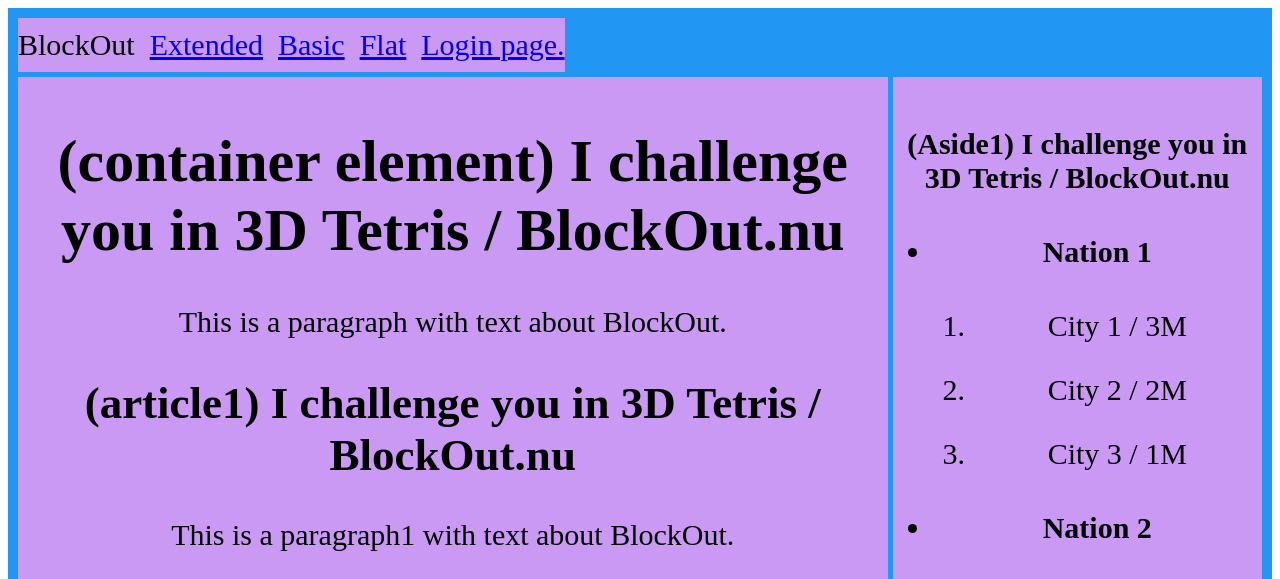
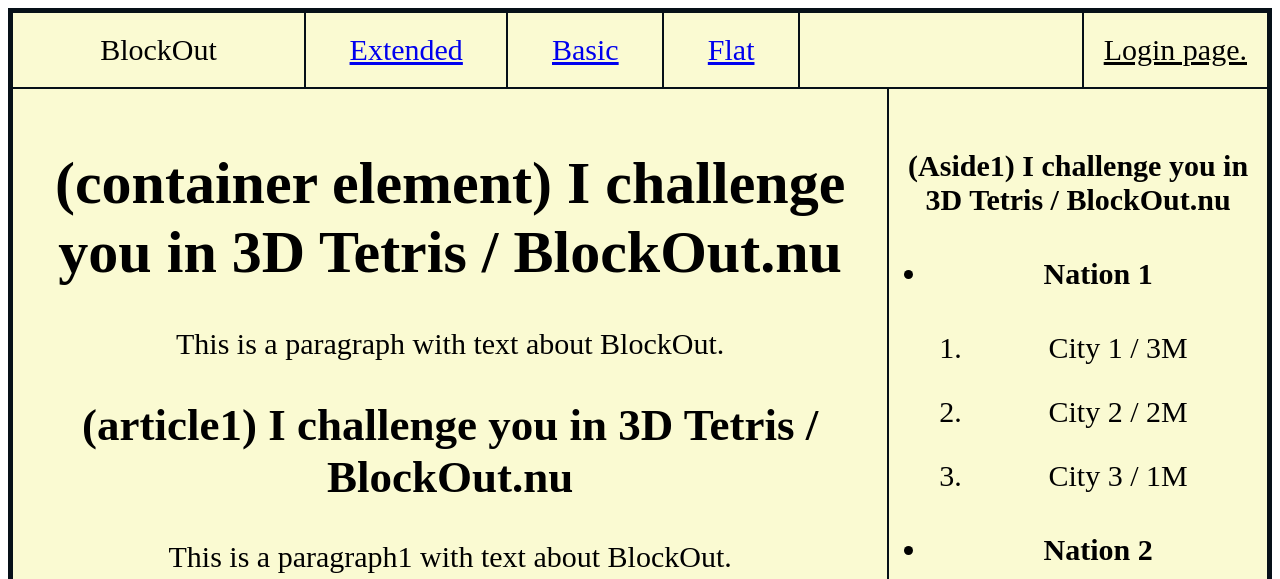
Before and after one commit to jlivingstonsg/WebbMapp, a plain HTML site: page index.html in a window 1280 px wide. Shown: the top 579 px of the page. Drawn offline with Linux system fonts and the light colour scheme.

Commit message:
better now
Signed-off-by: jlivingstonsg <magnus.ivarsson@gmail.com>

```diff
--- a/index.html
+++ b/index.html
@@ -10,22 +10,18 @@
                  -->
     <html lang="en">
         <div class="grid-container1">
-
                 <head  class="item1">
                     <meta charset="utf-8"/>
                     <title>3D Tetris / BlockOut.nu </title>
                     <link rel="stylesheet" href="style.css">
-                    <div class="grid-container2">
-                        <div  class="item11">BlockOut</div>
+                        <div class="item11">BlockOut</div>
                         <div class="item12"> <a href="https://blockout.nu/" target="_blank" >Extended</a> </div>
                         <div class="item13"> <a href="https://blockout.nu/" target="_blank" >Basic</a>  </div>
                         <div class="item14"> <a href="https://blockout.nu/" target="_blank" >Flat</a>  </div>
+                        <div class="item141">   </div>
                         <a   class="item15" href="LoginPage.html" target="_blank" >Login page.</a>
-                    </div>
                 </head>
-
-
-    <body>
+                <body>
                 <!--
                 A container element for the main content of the page that is containing the following
                         o Headline element.
--- a/style.css
+++ b/style.css
@@ -1,5 +1,14 @@
-footer {text-align: center;}
-.item1 { grid-area: header; }
+/* a class item15 text color white, text-align right size 20 padding 20 with green background.*/
+.item15 {color: black; text-align: center; font-size: 30px; padding: 20px; background-color: lightgoldenrodyellow;}
+footer {text-align: center; color: white;}
+/* ----------------------------------------------------------- */
+
+.item11 { grid-area: Sitename; }
+.item12 { grid-area: Menuitem1; }
+.item13 { grid-area: Menuitem2; }
+.item14 { grid-area: Menuitem3; }
+.item141 { grid-area: Menuitem4; }
+.item15 { grid-area: Login; }
 .item2 { grid-area: menu; }
 .item3 { grid-area: right; }
 .item4 { grid-area: footer; }
@@ -7,40 +16,17 @@ footer {text-align: center;}
 .grid-container1 {
   display: grid;
   grid-template-areas:
-    'header header header header header header'
-    'menu menu menu menu right right'
-    'footer footer footer footer footer footer';
-  grid-gap: 5px;
-  background-color: #2196F3;
-  padding: 10px;
+    'Sitename Sitename Menuitem1 Menuitem2 Menuitem3 Menuitem4 Menuitem4 Menuitem4 Login'
+    'menu     menu     menu      menu      menu      menu      right     right     right'
+    'footer   footer   footer    footer    footer    footer    footer    footer    footer';
+  grid-gap: 2px;
+  background-color: #061018;
+  padding: 5px;
 }
 
-.grid-container1 > div {
-  background-color: #C999F3;
+.grid-container1 > div  {
+  background-color: lightgoldenrodyellow ;
   text-align: center;
-  padding: 10px 0;
+  padding: 20px 0;
   font-size: 30px;
-}
-/* ----------------------------------------------------------- */
-.item11 { grid-area: Sitename; }
-.item12 { grid-area: Menuitem1; }
-.item13 { grid-area: Menuitem2; }
-.item14 { grid-area: Menuitem3; }
-.item15 { grid-area: Login; }
-
-.grid-container2 {
-  display: grid;
-  text-align: center;
-  grid-template-areas:
-    'Sitename Menuitem1 Menuitem2 Menuitem3 Login';
-  grid-gap: 15px;
-  background-color: #2196F3;
-  padding: 10px;
-}
-
-.grid-container2 > h3 div a {
-  background-color: #C999F3;
-  text-align: center;
-  padding: 10px 0;
-  font-size: 30px;
-}
+}  /* ----------------------------------------------------------- */
```
